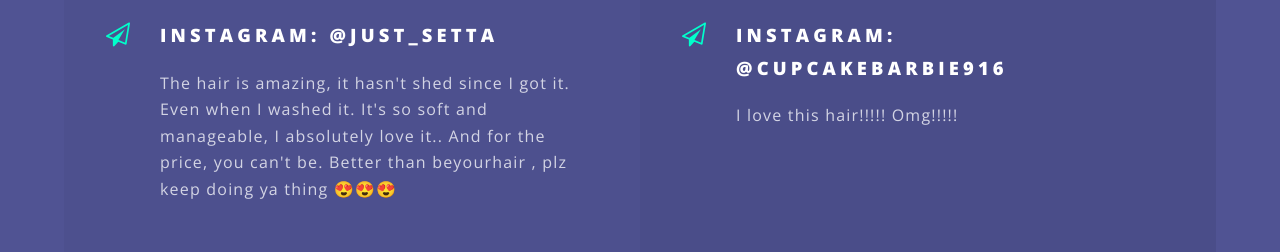
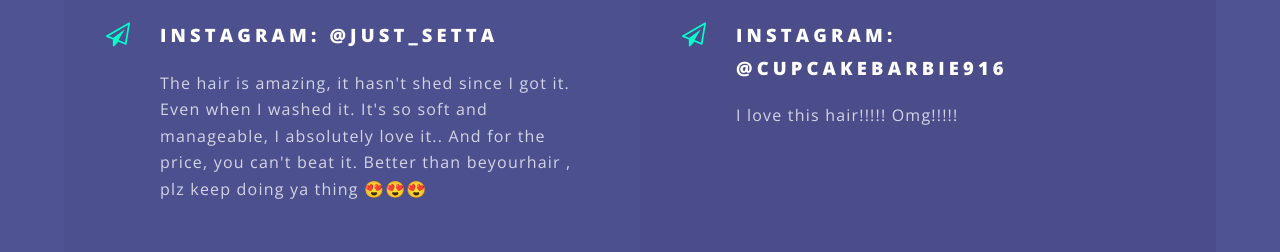
Before and after one commit to ST215/215Hair, a plain HTML site: page index.html in a window 1280 px wide. Shown: the part 3187-3439 px from the top of the page. Drawn offline with nearby package versions, Linux system fonts and the light colour scheme.

Commit message:
Type-o Correction

```diff
--- a/index.html
+++ b/index.html
@@ -101,7 +101,7 @@
 							<ul class="features">
 								<li class="icon fa-paper-plane-o">
 									<h3>Instagram: @Just_Setta</h3>
-									<p>The hair is amazing, it hasn't shed since I got it. Even when I washed it. It's so soft and manageable, I absolutely love it.. And for the price, you can't be. Better than beyourhair , plz keep doing ya thing 😍😍😍</p>
+									<p>The hair is amazing, it hasn't shed since I got it. Even when I washed it. It's so soft and manageable, I absolutely love it.. And for the price, you can't beat it. Better than beyourhair , plz keep doing ya thing 😍😍😍</p>
 								</li>
                                 <li class="icon fa-paper-plane-o">
 									<h3>Instagram: @Cupcakebarbie916</h3>
```
